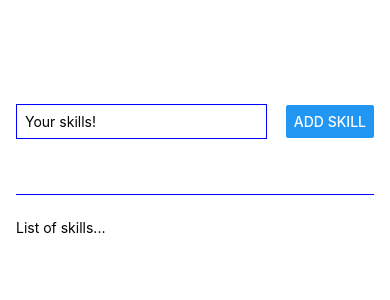
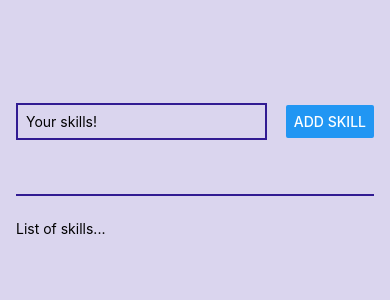
Before and after one commit to GulcanC/gc-react-native, a React Native app: screen / in a window 390 px wide. Shown: the top 300 px of the page. Built offline with nearby package versions, Linux system fonts and the light colour scheme.

Commit message:
add functions

```diff
--- a/App.js
+++ b/App.js
@@ -1,15 +1,35 @@
-import { StatusBar } from "expo-status-bar";
+// text and view are core compnents
+import { StyleSheet, Text, View, Button, TextInput } from "react-native";
+// import useState hook
+import { useState } from "react";
+// regular functioanal component,  App is root component
 
-// text and wiev are core compnents
-import { StyleSheet, Text, View, Button, TextInput } from "react-native";
+export default function App() {
+  // store the state, initially empty string.
+  // the state is updated with every keystroke in the skillInputHandler() and we will use it in the addSkilsHandler()
+  const [enteredSkillText, setEnteredSkillText] = useState("");
+  // add a function that is called skillsInputHandler that is responsable for fetching that user input as the user types
+  // to use these function we use special events listining props that are provided by React Native on its components
+  // to connect skillsInputHandler function to text input we use special event listening prop onChangeText() prop.
 
-// regular functioanal component,  App is root component
-export default function App() {
+  function skillsInputHandler(enteredText) {
+    console.log(enteredText);
+  }
+  // this function addSkillsHandler() which should be fired when this button here is clicked
+  // in this function we will receive the value automatically
+
+  function addSkillsHandler() {}
   return (
     <View style={styles.appContainer}>
       <View style={styles.inputContainer}>
-        <TextInput style={styles.textInput} placeholder="Your skills!" />
-        <Button title="Add Skill" />
+        <TextInput
+          style={styles.textInput}
+          placeholder="Your skills!"
+          // here we do not add parenthesis this means we do not execute this function here
+          // I want that this function execute when text changes in textInput
+          onChangeText={skillsInputHandler}
+        />
+        <Button title="Add Skill" onPress={addSkillsHandler} />
       </View>
       <View style={styles.goalsContainer}>
         <Text>List of skills...</Text>
@@ -21,7 +41,7 @@ export default function App() {
 // style sheet object
 const styles = StyleSheet.create({
   appContainer: {
-    backgroundColor: "",
+    backgroundColor: "#DAD5EE",
     flex: 1,
     padding: 50,
     paddingHorizontal: 16,
@@ -34,13 +54,13 @@ const styles = StyleSheet.create({
     justifyContent: "space-between",
     alignItems: "center",
     marginBottom: 24,
-    borderBottomWidth: 1,
-    borderBottomColor: "blue",
+    borderBottomWidth: 2,
+    borderBottomColor: "#311B92",
   },
 
   textInput: {
-    borderWidth: 1,
-    borderColor: "blue",
+    borderWidth: 2,
+    borderColor: "#311B92",
     width: "70%",
     marginRight: 8,
     padding: 8,
```
